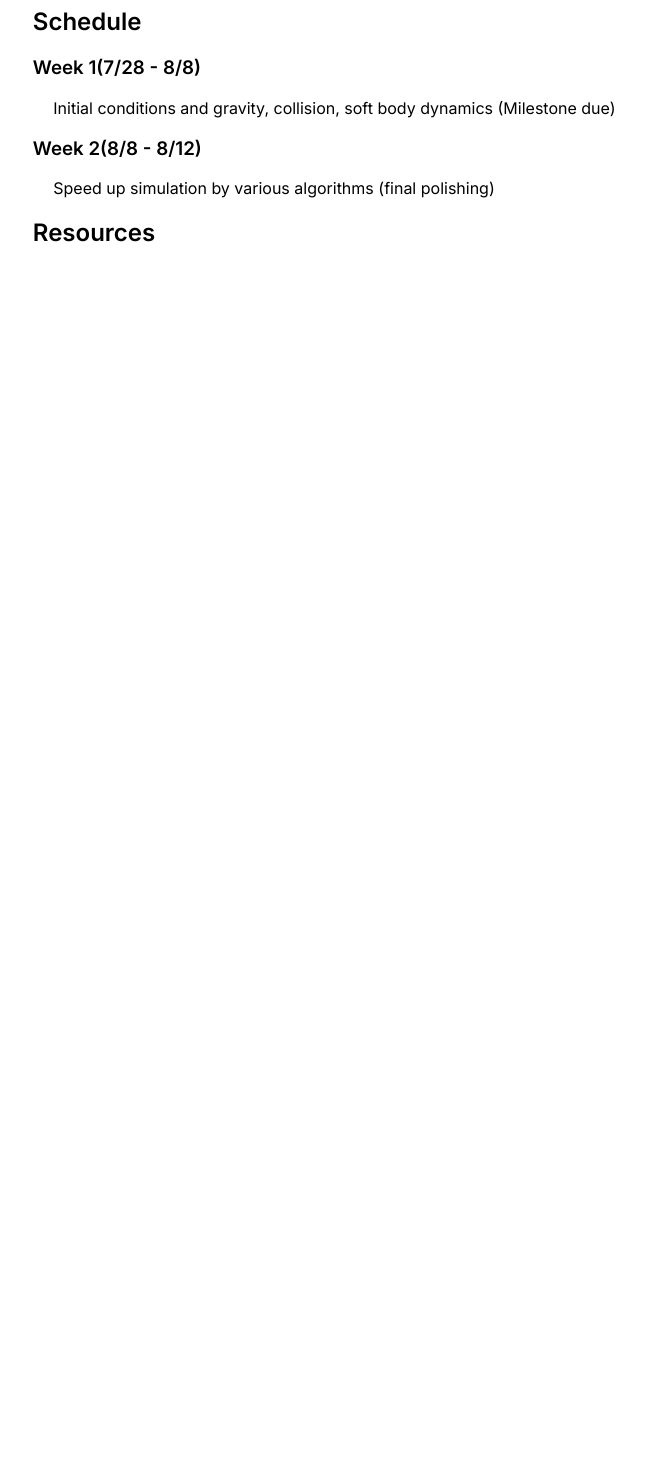
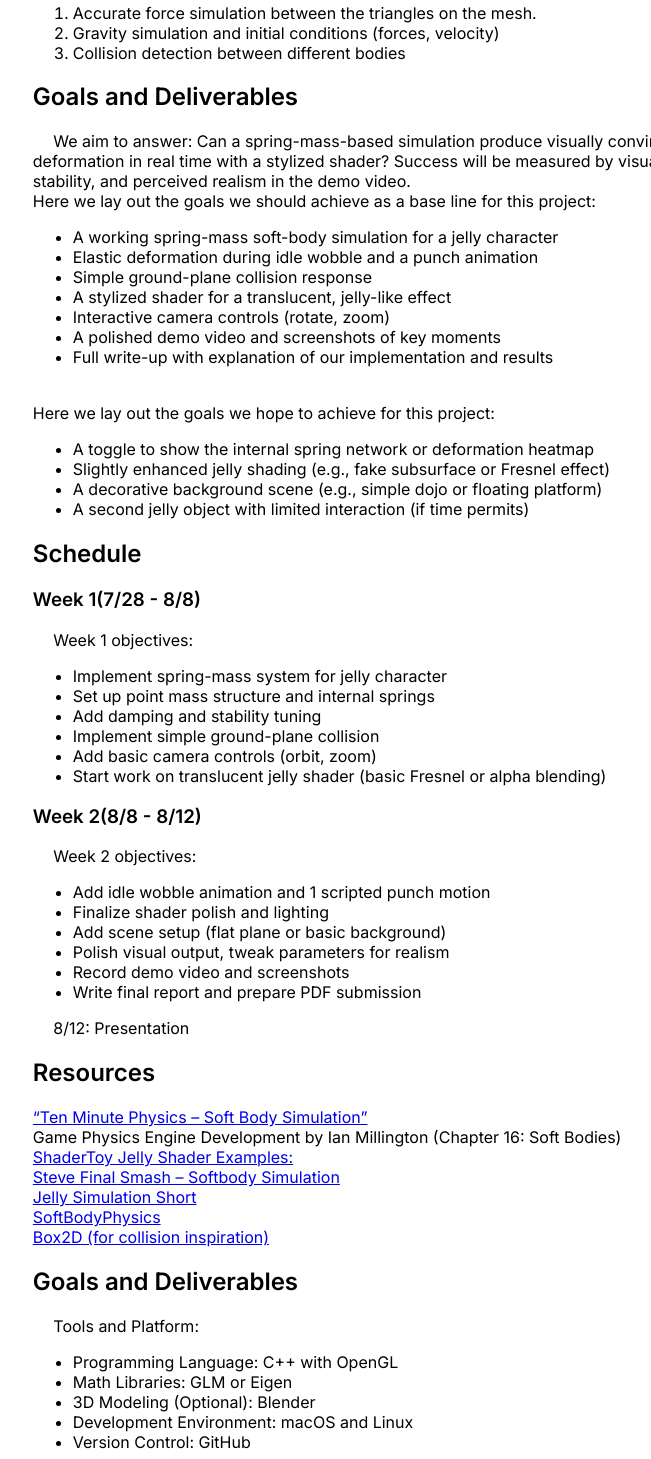
Before and after one commit to YouchengTan/youchengtan.github.io, a plain HTML site: page index.html in a window 1280 px wide. Shown: the part 721-2180 px from the top of the page, without its empty margins (228-879 px from the left). Before the commit the page ends 1056 px from the top, so only its background shows below. Drawn offline with nearby package versions, Linux system fonts and the light colour scheme; some packages are replaced by stand-ins of ours.

Commit message:
finished draft commit

```diff
--- a/index.html
+++ b/index.html
@@ -28,8 +28,8 @@
 	</head>
 	<body>
 		<div class="container">
-		<h1>Soft Body Project Proposal</h1>
-		<div style="text-align: center;">Names: Youcheng Tan, Jeffery Lin, Katrina Zhu, Jiaqi Su</div>
+		<h1>Jelly Warrior: Real-Time Soft-Body Simulation</h1>
+		<div style="text-align: center;">Team Members: Jeffrey Lin 3038801937 (jeffreylin888888@berkeley.edu), Katrina Zhu 3040563880 (katrina_zhu@berkeley.edu), Jiaqi Su 3040853312 (sujiaqi@berkeley.edu), Youcheng Tan 3039096504 (youcheng_tan@berkeley.edu)</div>
 
 		<br>
 
@@ -45,11 +45,13 @@
 
 		<h2>Summary</h2>
 		&emsp;
-		We want to implement a realistic simulation of soft bodies colliding with other soft bodies as well as hard surfaces with as realistit lighting if possible. The main goal of this project is to create visually convincing deformation simulations of colliding soft bodies and hard surfaces.
+		We are building an interactive, stylized simulation of a soft-body “jelly warrior” using a spring-mass model. Our goal is to create a visually satisfying experience that showcases squishy deformation, wobble animations, and fun jelly-like shading. The scene will allow the user to rotate the camera to appreciate the dynamic elasticity in real time. Inspired by soft-body demos in animations and games, this project aims to be engaging, polished, and technically feasible.
 
 		<h2>Problem Description</h2>
 		<p>
 			&emsp;
+			Soft-body deformation is widely used in games and simulations to model characters, objects, or materials that behave elastically (like jelly or rubber). Unlike rigid-body simulations, soft-body models must account for internal structure, elasticity, and response to external forces. While more physically accurate simulations use finite element methods (FEM), we aim to use a spring-mass system to achieve real-time visual fidelity with less computational overhead. The core challenge is creating realistic yet stable deformation behavior, especially under animation or collisions. We'll implement a spring-mass soft-body framework, design a 3D jelly warrior model, and render it with shaders that give a translucent or subsurface-scattering-like appearance. This problem is both educational and visually impactful. Our approach is inspired by real-time visual references like:
+			<br>
 			There are a few main challenges:
 			<ol>
 				<li>
@@ -66,14 +68,46 @@
 		<h2>Goals and Deliverables</h2>
 		<p>
 			&emsp;
+			We aim to answer: Can a spring-mass-based simulation produce visually convincing soft-body deformation in real time with a stylized shader? Success will be measured by visual responsiveness, stability, and perceived realism in the demo video.
 			<br>
-			Here we lay out the goals for this project:
+			Here we lay out the goals we should achieve as a base line for this project:
 			<ul>
 				<li>
-					Gravity simulation and arbitary initial conditions on objects of various shapes obtained from mesh files
+					A working spring-mass soft-body simulation for a jelly character
 				</li>
 				<li>
-					Accurate simulation of soft body dynamics.
+					Elastic deformation during idle wobble and a punch animation
+				</li>
+				<li>
+					Simple ground-plane collision response
+				</li>
+				<li>
+					A stylized shader for a translucent, jelly-like effect
+				</li>
+				<li>
+					Interactive camera controls (rotate, zoom)
+				</li>
+				<li>
+					A polished demo video and screenshots of key moments
+				</li>
+				<li>
+					Full write-up with explanation of our implementation and results
+				</li>
+			</ul>
+			<br>
+			Here we lay out the goals we hope to achieve for this project:
+			<ul>
+				<li>
+					A toggle to show the internal spring network or deformation heatmap
+				</li>
+				<li>
+					Slightly enhanced jelly shading (e.g., fake subsurface or Fresnel effect)
+				</li>
+				<li>
+					A decorative background scene (e.g., simple dojo or floating platform)
+				</li>
+				<li>
+					A second jelly object with limited interaction (if time permits)
 				</li>
 			</ul>
 		</p>
@@ -82,16 +116,92 @@
 		<h3>Week 1(7/28 - 8/8)</h3>
 		<p>
 			&emsp;
-			Initial conditions and gravity, collision, soft body dynamics (Milestone due)
+			Week 1 objectives:
+			<ul>
+				<li>
+					Implement spring-mass system for jelly character
+				</li>
+				<li>
+					Set up point mass structure and internal springs
+				</li>
+				<li>
+					Add damping and stability tuning
+				</li>
+				<li>
+					Implement simple ground-plane collision
+				</li>
+				<li>
+					Add basic camera controls (orbit, zoom)
+				</li>
+				<li>
+					Start work on translucent jelly shader (basic Fresnel or alpha blending)
+				</li>
+			</ul>
 		</p>
 
 		<h3>Week 2(8/8 - 8/12)</h3>
 		<p>
 			&emsp;
-			Speed up simulation by various algorithms (final polishing)
+			Week 2 objectives:
+			<ul>
+				<li>
+					Add idle wobble animation and 1 scripted punch motion
+				</li>
+				<li>
+					Finalize shader polish and lighting
+				</li>
+				<li>
+					Add scene setup (flat plane or basic background)
+				</li>
+				<li>
+					Polish visual output, tweak parameters for realism
+				</li>
+				<li>
+					Record demo video and screenshots
+				</li>
+				<li>
+					Write final report and prepare PDF submission
+				</li>
+			</ul>
+		</p>
+
+		<p>
+			&emsp;
+			8/12: Presentation
 		</p>
 
 		<h2>Resources</h2>
+		<a href=https://matthias-research.github.io/pages/tenMinutePhysics/13-softBody.html>“Ten Minute Physics – Soft Body Simulation”</a><br>
+		Game Physics Engine Development by Ian Millington (Chapter 16: Soft Bodies)<br>
+		<a href=https://www.shadertoy.com/results?query=jelly>ShaderToy Jelly Shader Examples:</a><br>
+		<a href=https://www.youtube.com/watch?v=iBI_WA4CXi8>Steve Final Smash – Softbody Simulation</a><br>
+		<a href=https://www.youtube.com/shorts/feRWIC1qiaw>Jelly Simulation Short</a><br>
+		<a href=https://github.com/jiripospisil/SoftBodyPhysics>SoftBodyPhysics</a><br>
+		<a href=https://github.com/erincatto/box2d>Box2D (for collision inspiration)</a><br>
+
+	<h2>Goals and Deliverables</h2>
+		<p>
+			&emsp;
+			Tools and Platform:
+			<br>
+			<ul>
+				<li>
+					Programming Language: C++ with OpenGL
+				</li>
+				<li>
+					Math Libraries: GLM or Eigen
+				</li>
+				<li>
+					3D Modeling (Optional): Blender
+				</li>
+				<li>
+					Development Environment: macOS and Linux
+				</li>
+				<li>
+					Version Control: GitHub
+				</li>
+			</ul>
+		</p>
 
 	</body>
 </html>
```
